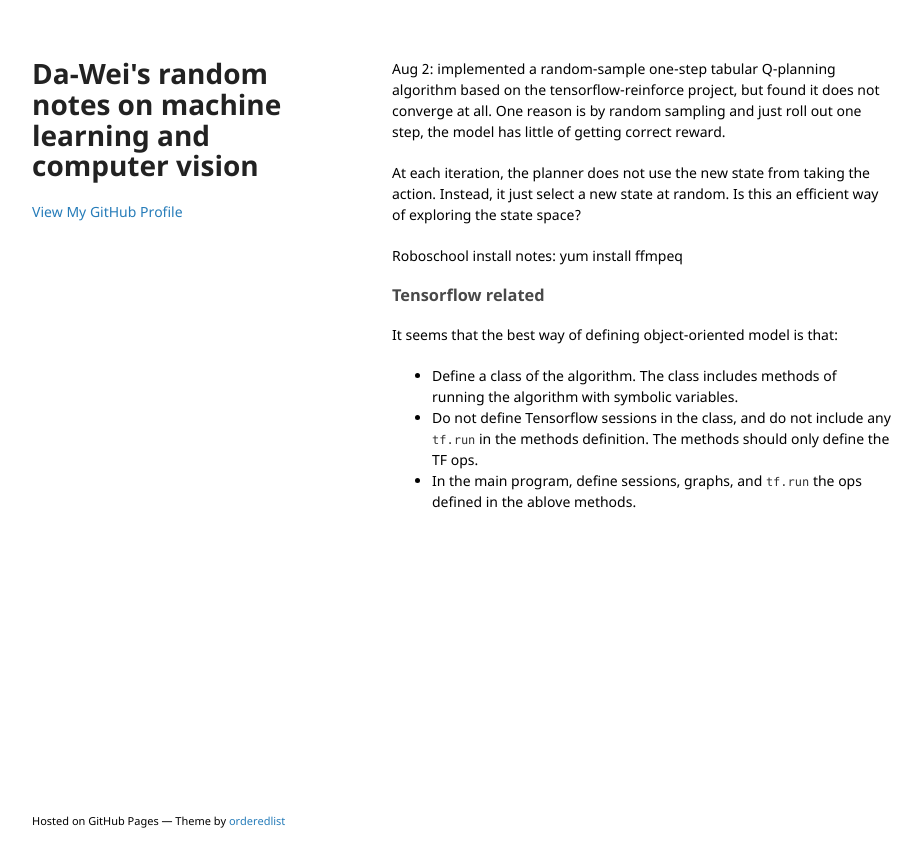
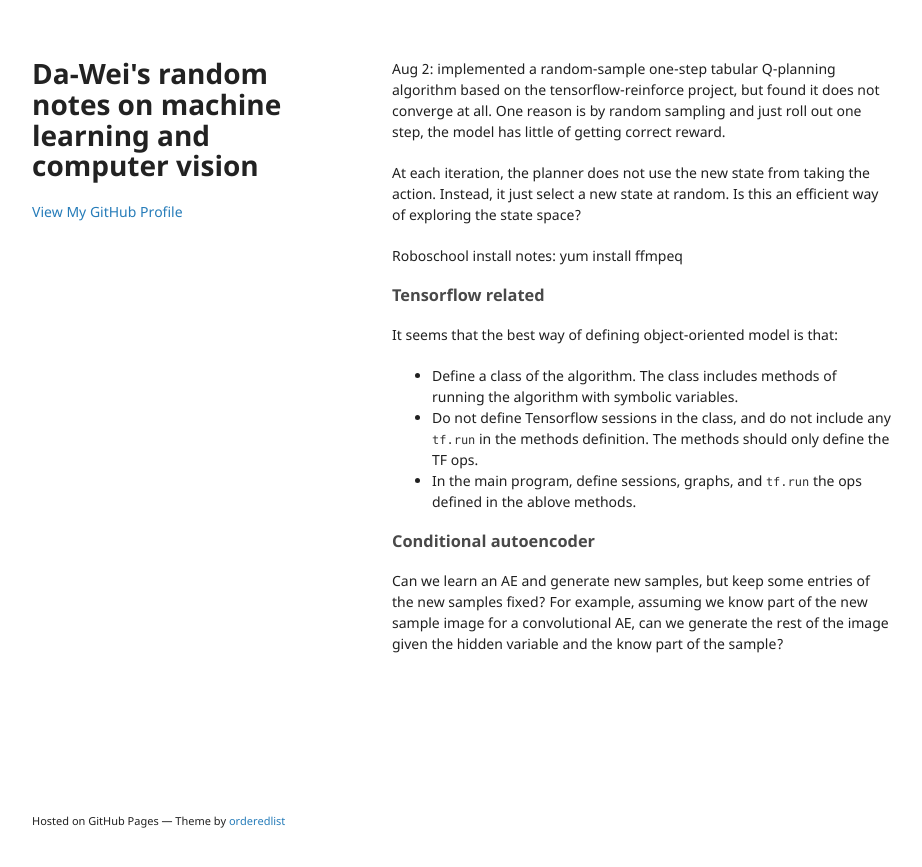
Before and after one commit to weiliu620/weiliu620.github.io, a Jekyll site: the page built from random_notes.md, in a window 1280 px wide. Shown: the top 867 px of the page, without its empty margins (178-1100 px from the left). Built offline with Jekyll 4.4.1, drawn with Linux system fonts in a browser that asks for light colours; our own code applies the rules of GitHub Pages for plain Markdown files; the repository's description, which GitHub fills in, is left out.

```diff
--- a/_config.yml
+++ b/_config.yml
@@ -1,4 +1,4 @@
-theme: jekyll-theme-minimal
+# theme: jekyll-theme-minimal
 # theme: jekyll-theme-Dinky
 # theme: jekyll-theme-Slate
 # theme: jekyll-theme-primer
--- a/_sass/jekyll-theme-minimal.scss
+++ b/_sass/jekyll-theme-minimal.scss
@@ -5,7 +5,10 @@ body {
   background-color: #fff;
   padding:50px;
   font: 14px/1.5 "Noto Sans", "Helvetica Neue", Helvetica, Arial, sans-serif;
-  color:#010101;
+  // font: 14px/1.5 "Times New Roman", Times, serif;
+  // font-family: "Calendas Plus", "Crimson Text", "Hoefler Text", "Georgia", serif;
+
+  color:#202020;
   font-weight:400;
   // letter-spacing: normal;
 }
--- a/random_notes.md
+++ b/random_notes.md
@@ -11,3 +11,7 @@ It seems that the best way of defining object-oriented model is that:
 - Define a class of the algorithm. The class includes methods of running the algorithm with symbolic variables.
 - Do not define Tensorflow sessions in the class, and do not include any `tf.run` in the methods definition. The methods should only define the TF ops.
 - In the main program, define sessions, graphs, and `tf.run` the ops defined in the ablove methods.
+
+### Conditional autoencoder
+
+Can we learn an AE and generate new samples, but keep some entries of the new samples fixed? For example, assuming we know part of the new sample image for a convolutional AE, can we generate the rest of the image given the hidden variable and the know part of the sample?
```
Also changed, not shown: medical_imaging.md (+18 -1 lines), reading_notes.md (+16 -2 lines), 12 other files.
